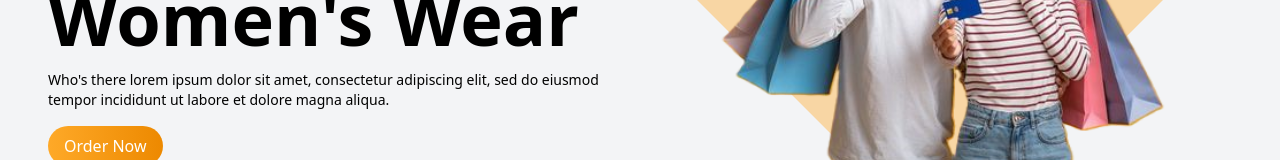
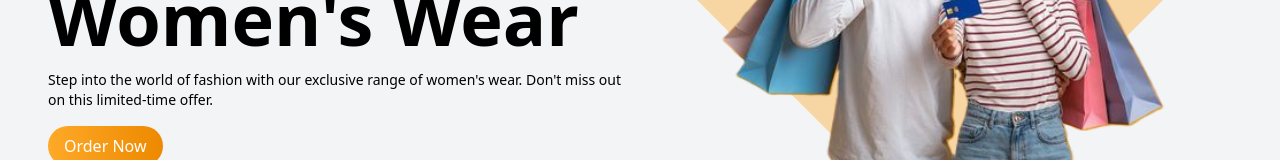
Before and after one commit to IT21182914/EAD-Ecommerce-frontend, a React (Vite) app: page / in a window 1280 px wide. Shown: the part 287-447 px from the top of the page. Built offline with nearby package versions, Linux system fonts and the light colour scheme.

Commit message:
Hero slides

```diff
--- a/src/components/Hero/Hero.jsx
+++ b/src/components/Hero/Hero.jsx
@@ -10,21 +10,21 @@ const ImageList = [
     img: Image1,
     title: "Upto 50% off on all Men's Wear",
     description:
-      "lorem His Life will forever be Changed dolor sit amet, consectetur adipiscing elit, sed do eiusmod tempor incididunt ut labore et dolore magna aliqua.",
+      "Revamp your wardrobe with stylish and premium quality men's wear. Hurry, the offer lasts only till stocks last.",
   },
   {
     id: 2,
     img: Image2,
     title: "30% off on all Women's Wear",
     description:
-      "Who's there lorem ipsum dolor sit amet, consectetur adipiscing elit, sed do eiusmod tempor incididunt ut labore et dolore magna aliqua.",
+      "Step into the world of fashion with our exclusive range of women's wear. Don't miss out on this limited-time offer.",
   },
   {
     id: 3,
     img: Image3,
     title: "70% off on all Products Sale",
     description:
-      "consectetur adipiscing elit, sed do eiusmod tempor incididunt ut labore et dolore magna aliqua.",
+      "It's time for the biggest sale of the year. Get massive discounts on all items. Shop now and save big!",
   },
 ];
 
```
